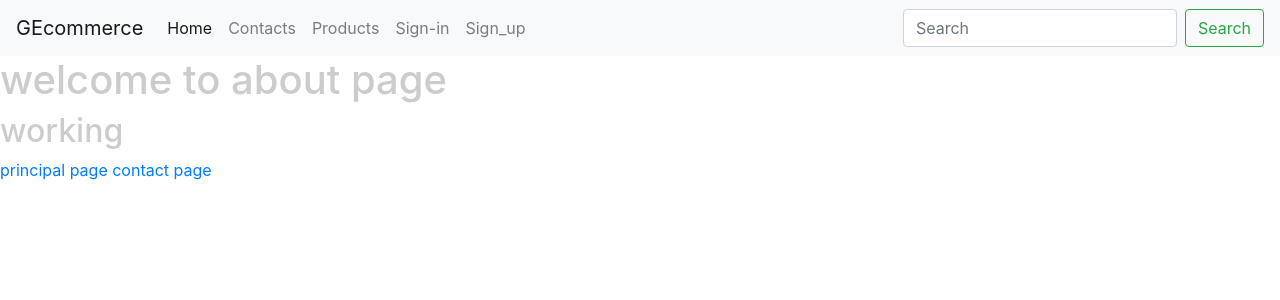
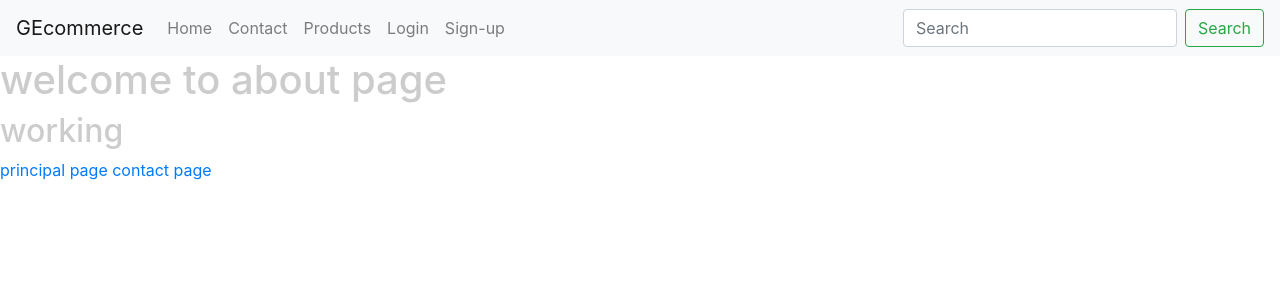
Before and after one commit to GersonEmanuel/ecommerce, a Django app: page /aboutpage/ in a window 1280 px wide. Shown: the top 300 px of the page. Run offline with Django 5.2, Linux system fonts and the light colour scheme; some libraries are stand-ins or nearby versions.

Commit message:
new urls

```diff
--- a/ecommerce/templates/basef/navbar.html
+++ b/ecommerce/templates/basef/navbar.html
@@ -1,25 +1,36 @@
+{% url 'home' as home_url %}
+{% url 'contact' as contact_url %}
+{% url 'products:list' as products_list_url %}
+{% url 'login' as login_url %}
+{% url 'register' as register_url %}
 <nav class="navbar navbar-expand-lg navbar-light bg-light">
-    <a class="navbar-brand" href="#">{% if branch_name %} {{ branch_name }} {% else %} GEcommerce {% endif %}</a>
+  <a class="navbar-brand" href="{{ home_url }}">{% if nome_da_marca %} {{ nome_da_marca }} {% else %} GEcommerce {% endif %}</a>
   <button class="navbar-toggler" type="button" data-toggle="collapse" data-target="#navbarNav" aria-controls="navbarNav" aria-expanded="false" aria-label="Toggle navigation">
     <span class="navbar-toggler-icon"></span>
   </button>
   <div class="collapse navbar-collapse" id="navbarNav">
       <ul class="navbar-nav mr-auto">
-        <li class="nav-item active">
-          <a class="nav-link" href="{%url 'home'%}">Home<span class="sr-only">(current)</span></a>
+      <li class="nav-item {% if request.path == home_url %} active {% endif %}">
+        <a class="nav-link" href="{{ home_url }}">Home <span class="sr-only">(current)</span></a>
       </li>
-        <li class="nav-item">
-          <a class="nav-link" href="{%url 'contact'%}">Contacts</a>
+      <li class="nav-item {% if request.path == contact_url %} active {% endif %}">
+        <a class="nav-link" href="{{ contact_url }}">Contact</a>
       </li>
-        <li class="nav-item">
-          <a class="nav-link" href="{%url 'products:list'%}">Products</a>
+      <li class="nav-item {% if request.path == products_list_url %} active {% endif %}">
+        <a class="nav-link" href="{{ products_list_url }}">Products</a>
       </li>
-        <li class="nav-item">
-          <a class="nav-link" href="{%url 'login'%}">Sign-in</a>
+      {% if request.user.is_authenticated %}
+      <li class="nav-item {% if request.path == login_url %} active {% endif %}">
+        <a class="nav-link" href="{{ login_url }}">Logout</a>
       </li>
-        <li class="nav-item">
-          <a class="nav-link" href="{%url 'register'%}">Sign_up</a>
+      {% else %}
+      <li class="nav-item {% if request.path == login_url %} active {% endif %}">
+        <a class="nav-link" href="{{ login_url }}">Login</a>
       </li>
+      <li class="nav-item {% if request.path == register %} active {% endif %}">
+        <a class="nav-link" href="{{ register_url }}">Sign-up</a>
+      </li>
+    {% endif %}
     </ul>
     <form class="form-inline my-2 my-lg-0">
       <input class="form-control mr-sm-2" type="search" placeholder="Search" aria-label="Search">
```
Lines whose indentation alone changed are shown as unchanged.
